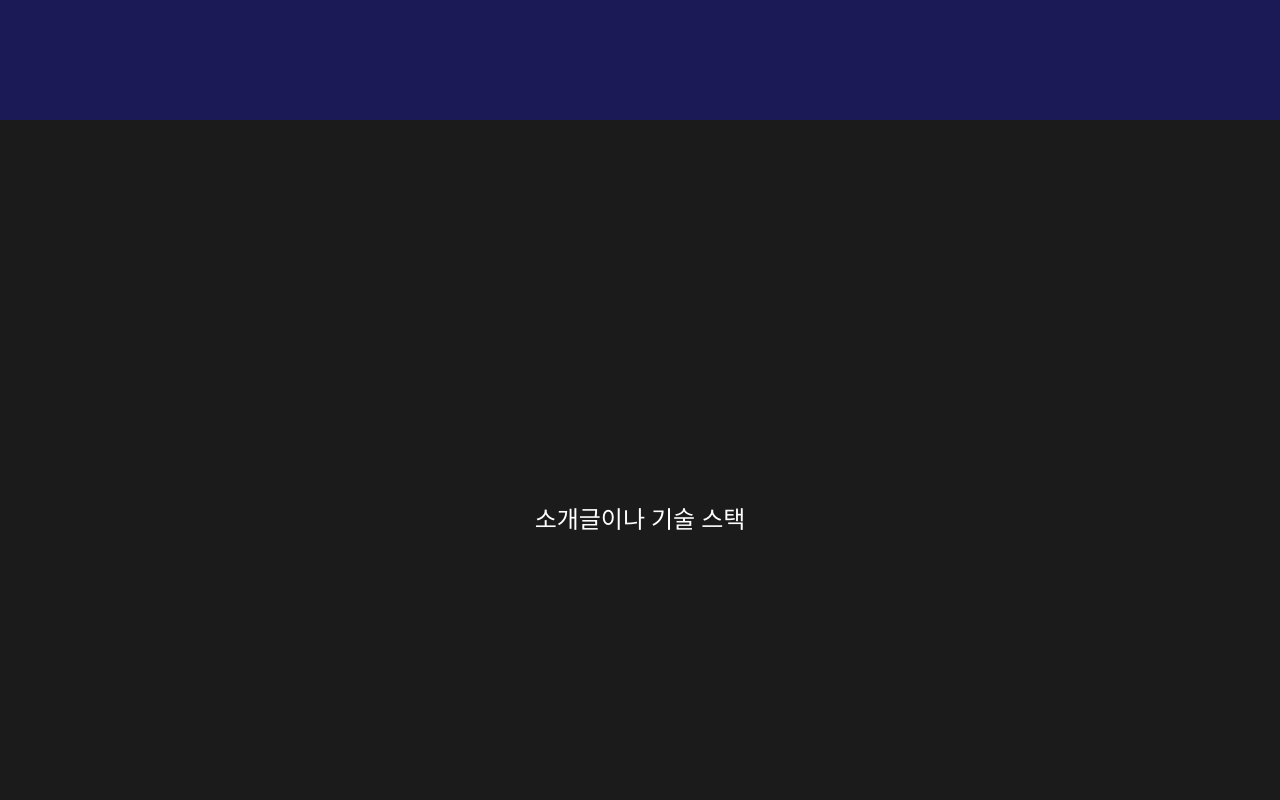
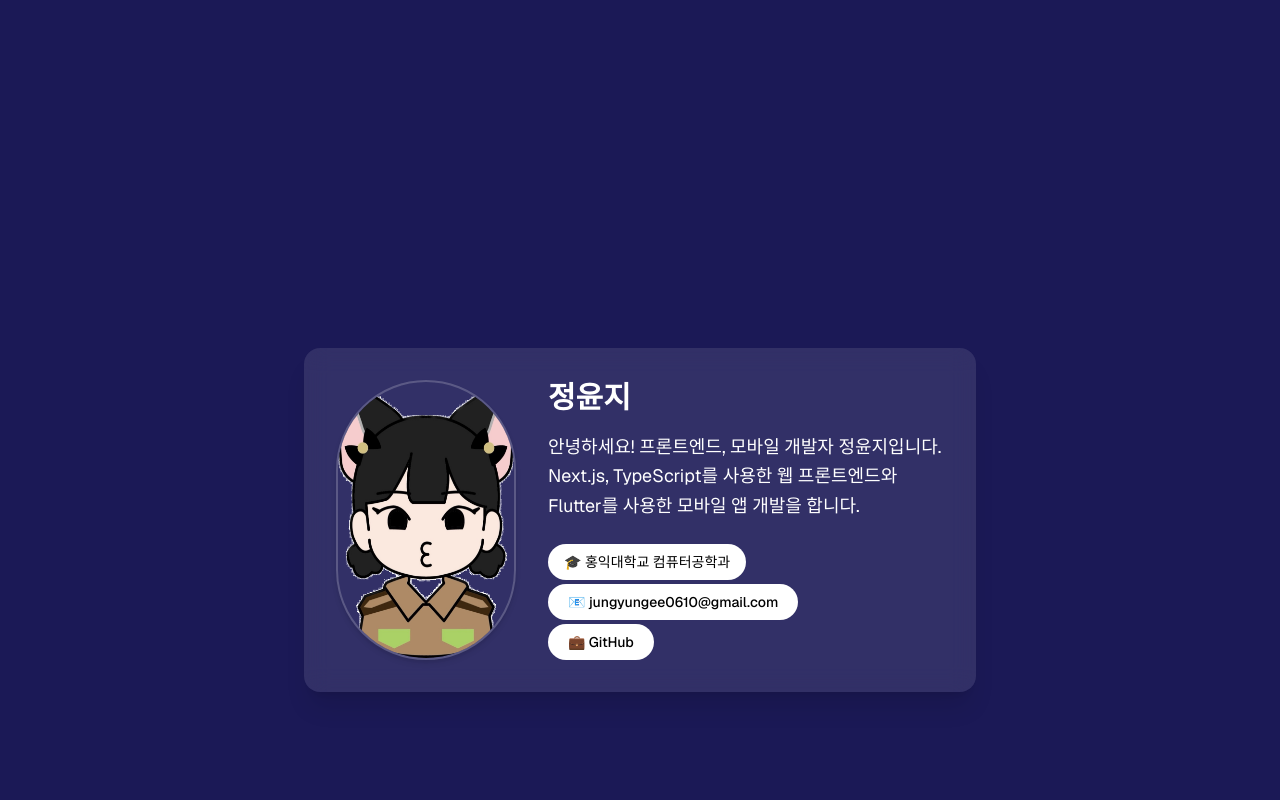
Before and after one commit to jungyungee/portfolio, a Next.js app: page / in a window 1280 px wide. Shown: the part 680-1480 px from the top of the page. Built offline with nearby package versions, Linux system fonts and the light colour scheme.

Commit message:
[feat] About me 카드 사진 추가 및 메일, 깃허브 버튼 추가

```diff
--- a/src/app/page.tsx
+++ b/src/app/page.tsx
@@ -13,7 +13,7 @@ export default function Home() {
         </nav>
       </header>
       <div className="scroll-smooth">
-        <section id="about" className="min-h-screen bg-[#1b1956] flex flex-col items-center justify-center p-4">
+        <section className="min-h-screen bg-[#1b1956] flex flex-col items-center justify-center p-4">
             <h1 className="text-6xl font-bold">
               <Typewriter
                 words={['정윤지', 'Yungee Jung']}
@@ -26,6 +26,51 @@ export default function Home() {
               />
             </h1>
             <p className="text-xl mt-4">프론트엔드 개발자</p>
+        </section>
+        <section id="about" className="min-h-screen bg-[#1b1956] flex items-center justify-center px-4 py-24">
+        <div className="bg-white/10 backdrop-blur-md rounded-2xl shadow-xl p-8 w-full max-w-2xl text-white flex flex-col sm:flex-row gap-8">
+          <div className="flex-shrink-0 flex justify-center sm:justify-start">
+            <Image
+              src="/profile_no_bg.png"
+              alt="정윤지 프로필"
+              width={180}
+              height={160}
+              className="rounded-full border-2 border-white/20 shadow-md"
+            />
+          </div>
+          <div className="flex flex-col justify-center gap-4">
+            <h2 className="text-3xl font-bold">정윤지</h2>
+            <p className="text-lg leading-relaxed">
+              안녕하세요! 프론트엔드, 모바일 개발자 정윤지입니다.
+              Next.js, TypeScript를 사용한 웹 프론트엔드와 Flutter를 사용한 모바일 앱 개발을 합니다.
+            </p>
+            <div className="text-sm text-white/80 mt-2 space-y-1">
+              <p className="px-4 py-2 text-black rounded-full bg-white w-fit">
+                🎓 홍익대학교 컴퓨터공학과
+              </p>
+              <p>
+                <a
+                    href="mailto:jungyungee0610@gmail.com"
+                    target="_blank"
+                    rel="noopener noreferrer"
+                    className="inline-block px-5 py-2 rounded-full bg-white text-black font-medium hover:bg-gray-200 transition"
+                  >
+                  📧 jungyungee0610@gmail.com
+                  </a>
+              </p>
+              <p>
+                <a
+                  href="https://github.com/jungyungee"
+                  target="_blank"
+                  rel="noopener noreferrer"
+                  className="inline-block px-5 py-2 rounded-full bg-white text-black font-medium hover:bg-gray-200 transition"
+                >
+                💼 GitHub
+                </a>
+              </p>
+            </div>
+          </div>
+        </div>
         </section>
         <section id="skills" className="min-h-screen bg-[#1b1b1b] flex items-center justify-center p-10">
           <p className="text-2xl">소개글이나 기술 스택</p>
```
Also changed, not shown: public/profile_no_bg.png (added). Lines whose indentation alone changed are shown as unchanged.
